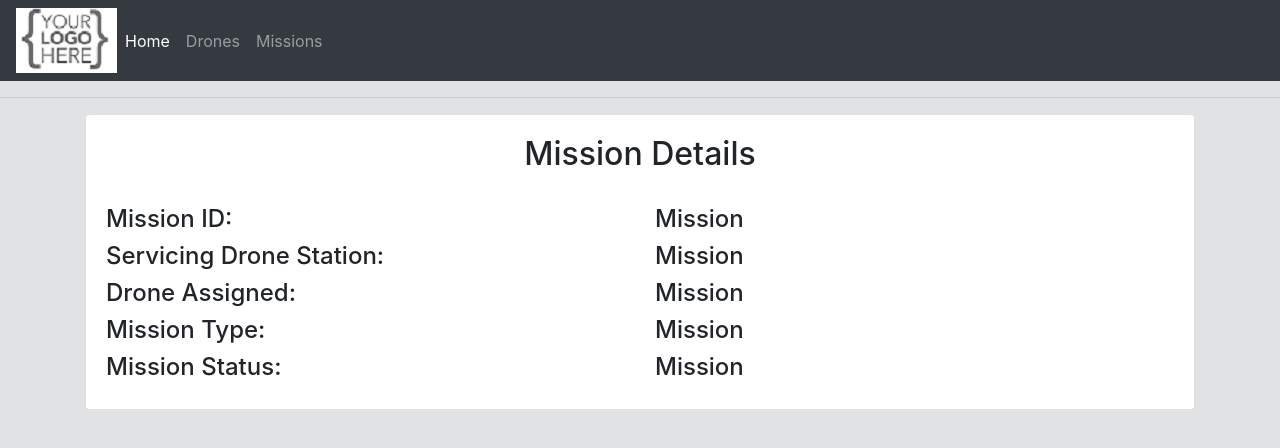
After one commit to assh/drone, a Django app: page /launch/ in a window 1280 px wide. The commit adds this page. Shown: the top 448 px of the page. Run offline with Django 3.2, Linux system fonts and the light colour scheme; some libraries are stand-ins or nearby versions.

Commit message:
Added Luanchpad html

```diff
--- a/drman/accounts/templates/accounts/allorder.html
+++ b/drman/accounts/templates/accounts/allorder.html
@@ -4,7 +4,7 @@
 
 <div class="card card-body">
 
-    <table class="table">
+    <table class="table table-hover">
         <thead class="thead-dark" style="text-align:center">
             <tr>
                 <th scope="col">Mission No.</th>
--- /dev/null
+++ b/drman/accounts/templates/accounts/launch.html
@@ -0,0 +1,55 @@
+{% extends 'accounts/main.html' %}
+
+{% block content %}
+<div class="container">
+    <div class="card">
+        <div class="card-body">
+            <h2 class="class-title text-center">Mission Details</h2>
+            <br>
+            <div class="row">
+                <div class="col-md">
+                    <h4>Mission ID:</h4>
+                </div>
+                <div class="col-md">
+                    <h4>Mission</h4>
+                </div>
+            </div>
+            <div class="row">
+                <div class="col-md">
+                    <h4>Servicing Drone Station:</h4>
+                </div>
+                <div class="col-md">
+                    <h4>Mission</h4>
+                </div>
+            </div>
+            <div class="row">
+                <div class="col-md">
+                    <h4>Drone Assigned:</h4>
+                </div>
+                <div class="col-md">
+                    <h4>Mission</h4>
+                </div>
+            </div>
+
+            <div class="row">
+                <div class="col-md">
+                    <h4>Mission Type:</h4>
+                </div>
+                <div class="col-md">
+                    <h4>Mission</h4>
+                </div>
+            </div>
+
+            <div class="row">
+                <div class="col-md">
+                    <h4>Mission Status:</h4>
+                </div>
+                <div class="col-md">
+                    <h4>Mission</h4>
+                </div>
+            </div>
+
+        </div>
+    </div>
+</div>
+{% endblock %}
--- a/drman/accounts/urls.py
+++ b/drman/accounts/urls.py
@@ -6,4 +6,5 @@ urlpatterns = [
     path('about/', views.about,name='drone'),
     path('customer/<str:pk>/', views.customer,name='customer'),
     path('mission/',views.mission,name='all-mission'),
+    path('launch/',views.launch,name='launch'),
 ]
--- a/drman/accounts/views.py
+++ b/drman/accounts/views.py
@@ -37,3 +37,6 @@ def mission(request):
         'missions':mission,
     }
     return render(request,'accounts/allorder.html',context)
+
+def launch(request):
+    return render(request,'accounts/launch.html')
```
